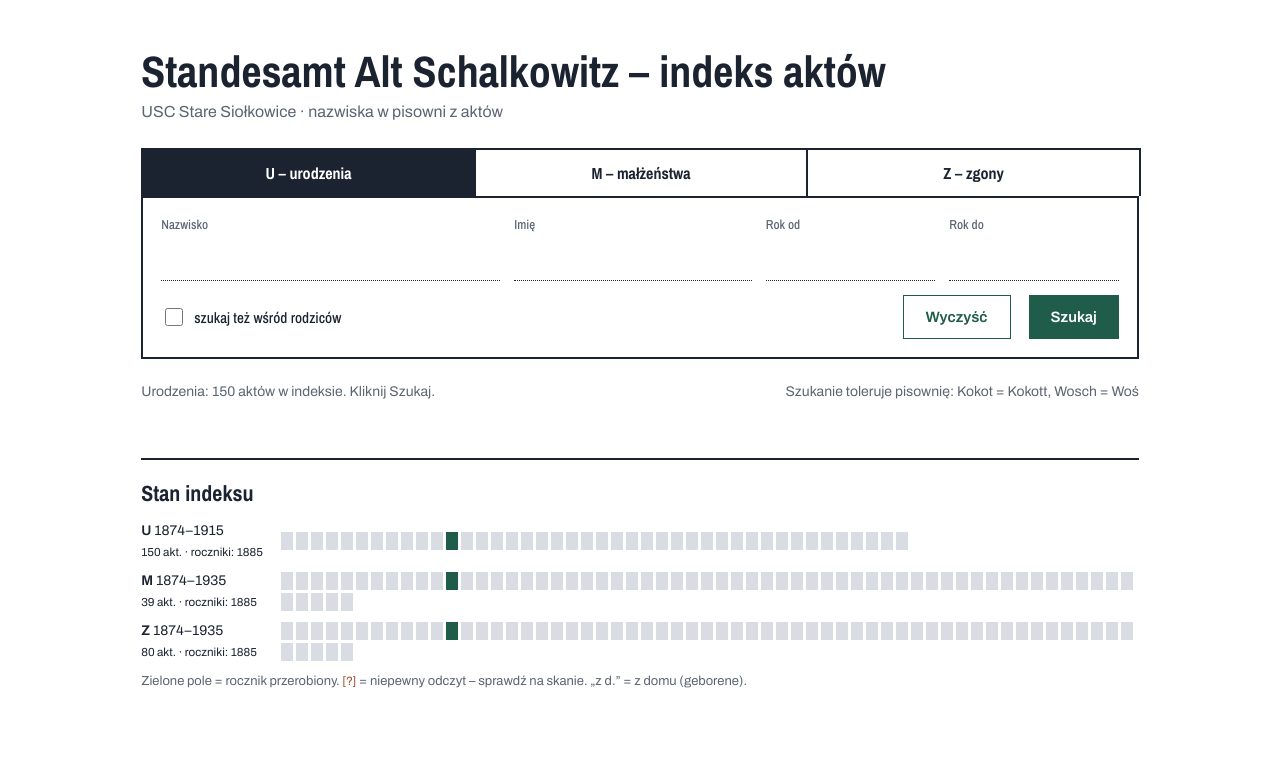
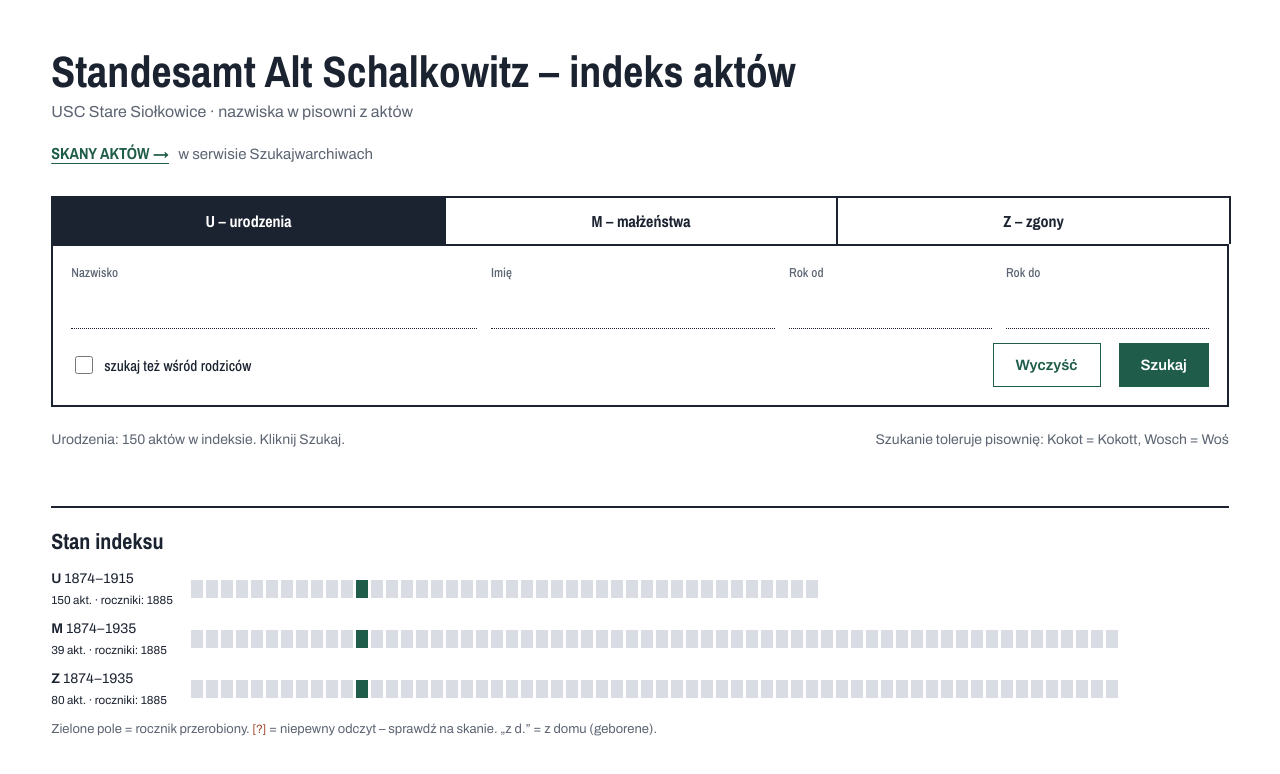
Before and after one commit to siolkowice-indeks/siolkowice-indeks.github.io, a plain HTML site: page index.html in a window 1280 px wide. Drawn offline with nearby package versions, Linux system fonts and the light colour scheme.

Commit message:
Add files via upload

```diff
--- a/index.html
+++ b/index.html
@@ -16,9 +16,10 @@
 :root[data-theme=light]{color-scheme:light}:root[data-theme=dark]{color-scheme:dark}
 *{box-sizing:border-box;min-width:0}
 body{margin:0;background:var(--bg);color:var(--ink);font:16px/1.5 Archivo,system-ui,sans-serif;overflow-x:clip}
-.wrap{max-width:1100px;margin:0 auto;padding:clamp(20px,4vw,48px) max(4vw,16px)}
+.wrap{max-width:1360px;margin:0 auto;padding:clamp(20px,4vw,48px) max(4vw,16px)}
 h1{font:700 clamp(30px,5vw,44px)/1.05 "Archivo Narrow",sans-serif;margin:0 0 6px;text-wrap:balance}
-.sub{color:var(--mute);margin:0 0 24px}
+.sub{color:var(--mute);margin:0 0 10px}
+.skany{margin:0 0 24px;font-size:15px;color:var(--mute)}.skany a{font:700 16px "Archivo Narrow",sans-serif;color:var(--acc);text-decoration:underline;text-underline-offset:4px;display:inline-block;padding:8px 0;margin-right:6px}
 .tabs{display:flex;gap:0;border-bottom:2px solid var(--ink)}
 .tab{flex:1;font:700 16px "Archivo Narrow",sans-serif;min-height:48px;padding:0 12px;border:2px solid var(--ink);border-bottom:0;background:var(--bg);color:var(--ink);cursor:pointer;margin-right:-2px}
 .tab[aria-selected=true]{background:var(--ink);color:var(--bg)}
@@ -38,6 +39,7 @@ button:disabled{opacity:.4;cursor:default}
 table{border-collapse:collapse;width:100%;font-size:15px}
 th{font:700 13px "Archivo Narrow",sans-serif;text-align:left;color:var(--mute);border-bottom:2px solid var(--ink);padding:8px 8px;vertical-align:bottom}
 td{border-bottom:1px solid var(--line);padding:8px;vertical-align:top}
+table.m{font-size:14px}table.m th,table.m td{padding:6px 5px}
 td.n{text-align:right;white-space:nowrap;font-variant-numeric:tabular-nums}
 th.grp{text-align:center;border-bottom:1px solid var(--line)}
 td.sep,th.sep{border-left:2px solid var(--line)}
@@ -59,6 +61,7 @@ tr.hit td.h{background:var(--acc2)}
 <div class="wrap">
 <h1>Standesamt Alt Schalkowitz – indeks aktów</h1>
 <p class="sub">USC Stare Siołkowice · nazwiska w pisowni z aktów</p>
+<p class="skany"><a href="https://www.szukajwarchiwach.gov.pl/zespol/-/zespol/45478?_Zespol_javax.portlet.action=zmienWidok&amp;_Zespol_nameofjsp=jednostki&amp;_Zespol_resetCur=false&amp;_Zespol_delta=200" target="_blank" rel="noopener">SKANY AKTÓW →</a> <span>w serwisie Szukajwarchiwach</span></p>
 
 <div class="tabs" role="tablist">
   <button class="tab" role="tab" data-t="U" aria-selected="true">U – urodzenia</button>
@@ -147,7 +150,7 @@ function search(){
 function show(){
   const n=RES.length,pages=Math.ceil(n/PER);
   $('cnt').textContent=n?`${TYP[T]}: ${n} ${n===1?'akt':'aktów'}${pages>1?` · strona ${page+1} z ${pages}`:''}`:`${TYP[T]}: brak wyników w przerobionych rocznikach.`;
-  $('res').innerHTML=n?`<div class="scroll"><table class="stack"><thead>${HEAD[T]}</thead><tbody>${RES.slice(page*PER,(page+1)*PER).map(row).join('')}</tbody></table></div>`
+  $('res').innerHTML=n?`<div class="scroll"><table class="stack${T==='M'?' m':''}"><thead>${HEAD[T]}</thead><tbody>${RES.slice(page*PER,(page+1)*PER).map(row).join('')}</tbody></table></div>`
     :'<div class="empty">Brak wyników. Sprawdź w „Stanie indeksu”, czy szukany rocznik jest już przerobiony.</div>';
   $('pg').innerHTML=pages>1?`<button type="button" class="ghost" id="prev" ${page?'':'disabled'}>← Poprzednie</button><span>${page+1} / ${pages}</span><button type="button" class="ghost" id="next" ${page<pages-1?'':'disabled'}>Następne →</button>`:'';
 }
```
